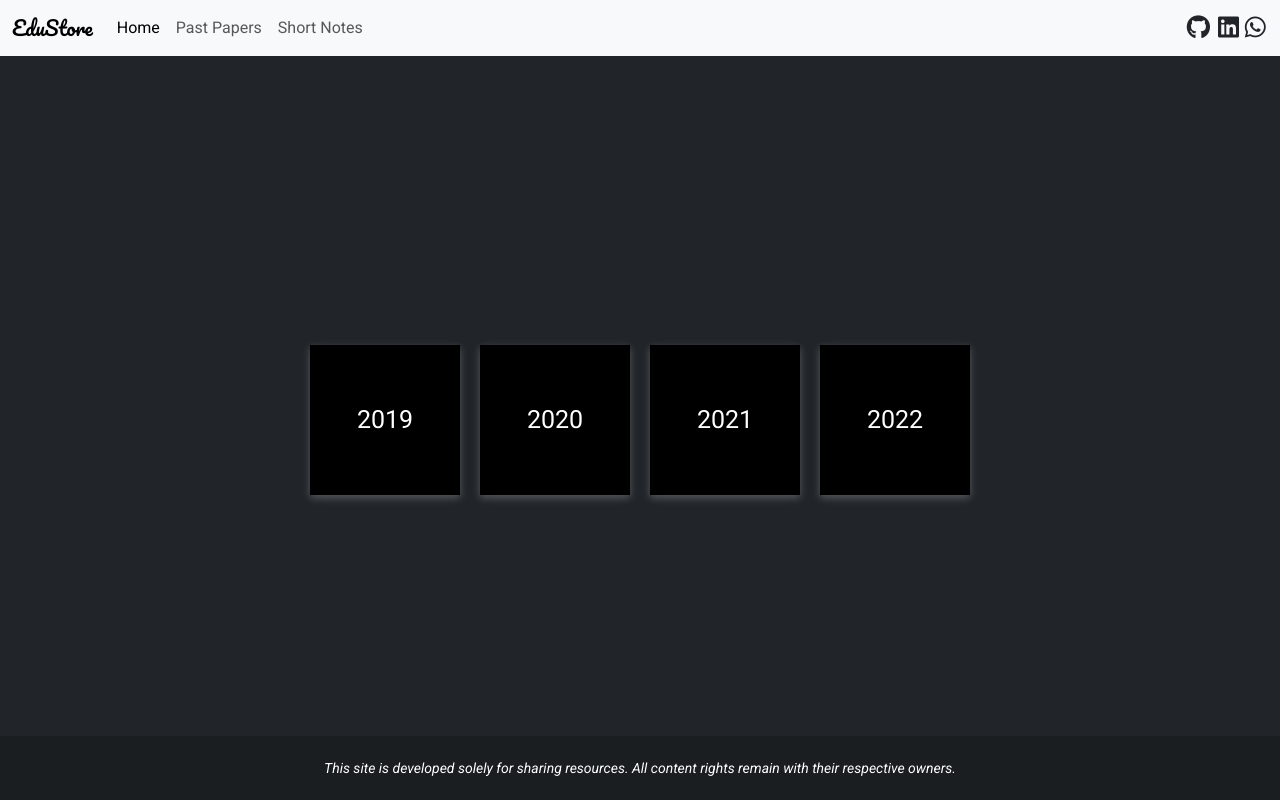
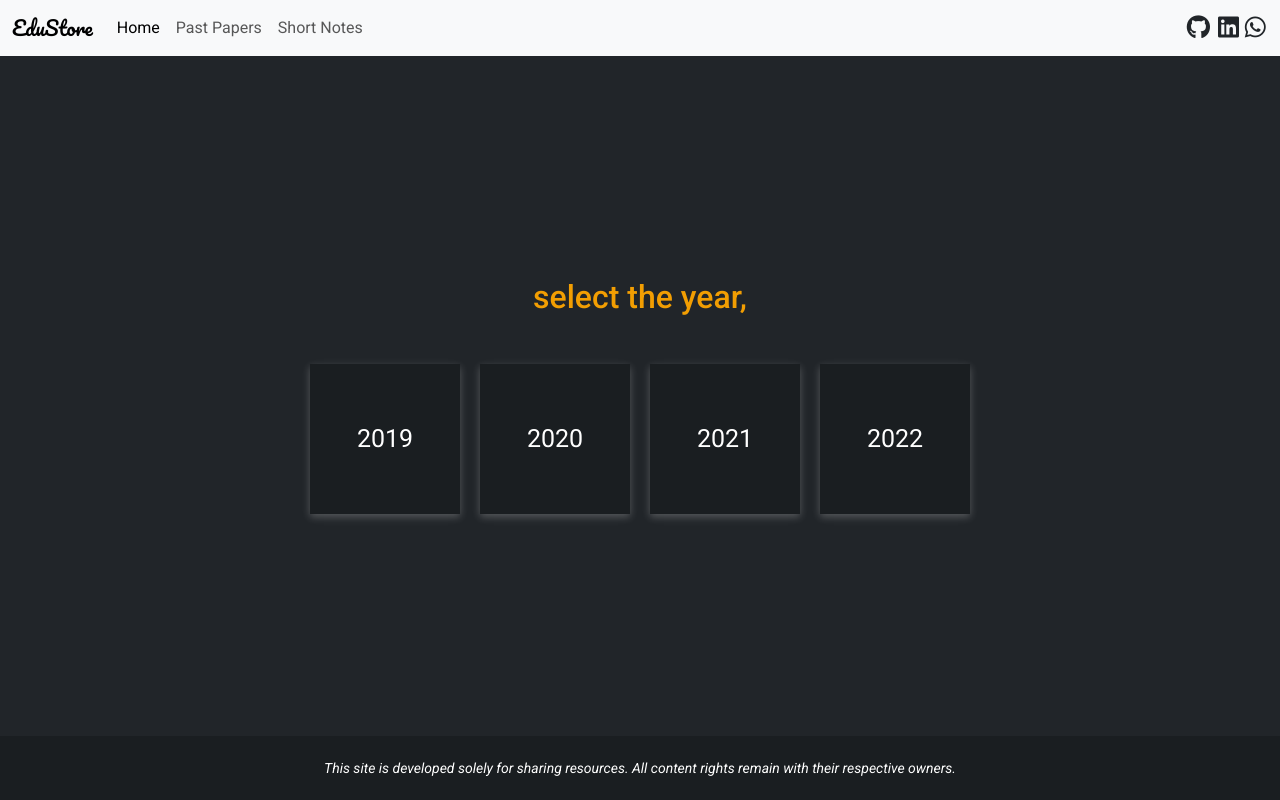
Before and after one commit to dimuthadithya/sliateResources, a website: page pastpapers.html in a window 1280 px wide. Drawn offline with nearby package versions, Linux system fonts and the light colour scheme.

Commit message:
add some style to the boxes and headings

```diff
--- a/assets/scss/pastpapers.scss
+++ b/assets/scss/pastpapers.scss
@@ -19,7 +19,7 @@ body {
     display: flex;
     justify-content: center;
     align-items: center;
-    background-color: #000;
+    background-color: rgba(0, 0, 0, 0.2);
     color: #fff;
     cursor: pointer;
     box-shadow: rgba(255, 255, 255, 0.24) 0px 3px 8px;
--- a/pastpapers.html
+++ b/pastpapers.html
@@ -66,6 +66,8 @@
         </div>
       </div>
     </nav>
+    <div class="container-fluid text-center">
+      <h2 class="" style="color: rgba(255, 166, 0, 0.941)">select the year,</h2>
       <div class="container-fluid content mt-5">
         <div class="box">
           <a href="">2019</a>
@@ -80,6 +82,8 @@
           <a href="">2022</a>
         </div>
       </div>
+    </div>
+
     <footer class="w-100 text-white">
       <div class="col-12 text-center">
         <span class="p-0 small pb-1">
```
Also changed, not shown: assets/css/pastpapers.css, assets/css/pastpapers.min.css, 1 other file. Lines whose indentation alone changed are shown as unchanged.
